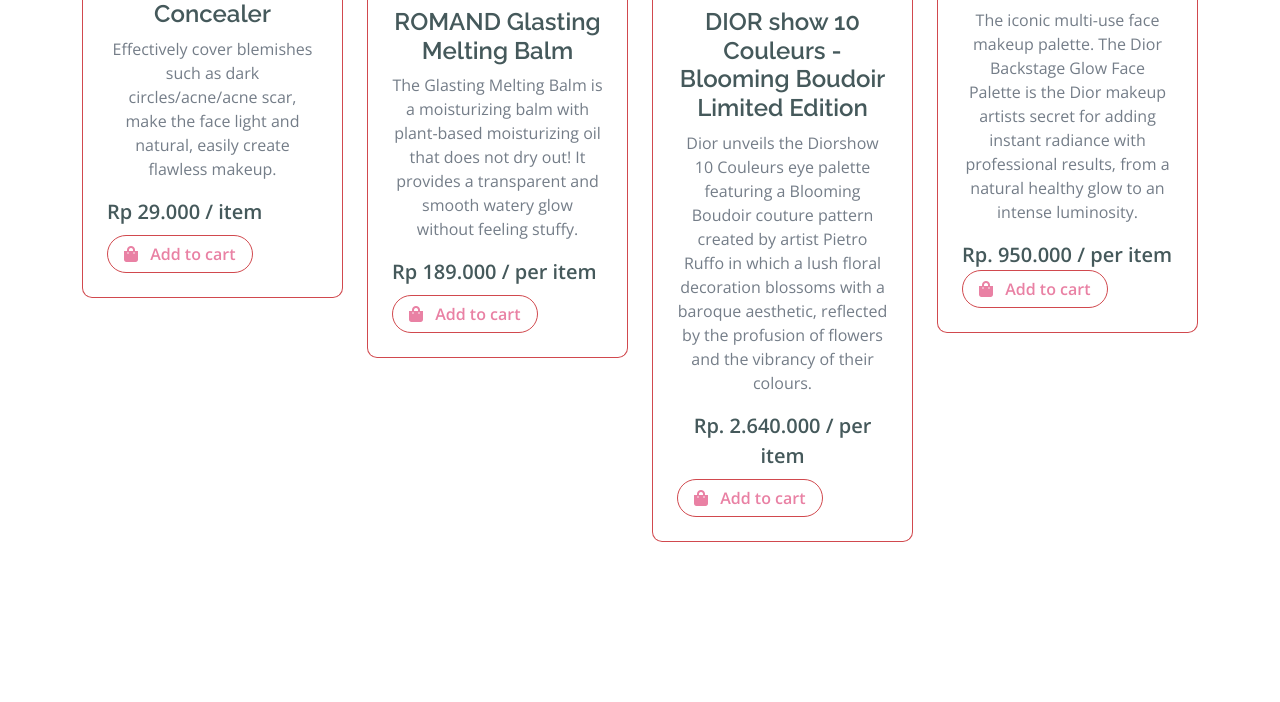
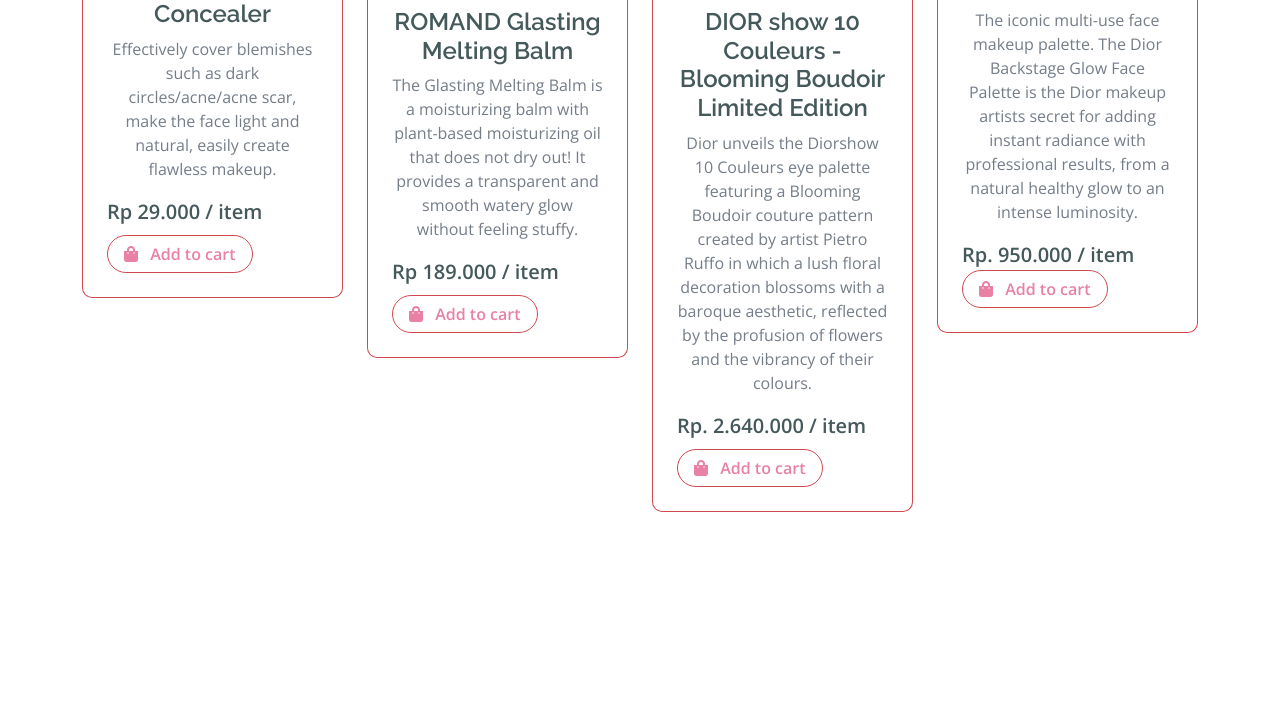
Before and after one commit to Zwelious/La-Beaute, a Laravel app: page / in a window 1280 px wide. Shown: the part 2296-2998 px from the top of the page. Run offline with Laravel 10, Linux system fonts and the light colour scheme; some libraries are stand-ins or nearby versions.

Commit message:
APDET LALALA
APDETING

```diff
--- a/resources/views/index.blade.php
+++ b/resources/views/index.blade.php
@@ -221,7 +221,7 @@
                                                 <h4>ROMAND Bare Water Cushion</h4>
                                                 <p>Long lasting cushion that perfectly hides your textured skin and even pores.</p>
                                                 <div class="d-flex justify-content-between flex-lg-wrap">
-                                                    <p class="text-dark fs-5 fw-bold mb-2">Rp 429.000 / per item</p>
+                                                    <p class="text-dark fs-5 fw-bold mb-2">Rp 429.000 / item</p>
                                                     <a href="#" class="btn border border-secondary rounded-pill px-3 text-primary"><i class="fa fa-shopping-bag me-2 text-primary"></i> Add to cart</a>
                                                 </div>
                                             </div>
@@ -253,7 +253,7 @@
                                                 <h4>ROMAND Glasting Melting Balm</h4>
                                                 <p>The Glasting Melting Balm is a moisturizing balm with plant-based moisturizing oil that does not dry out! It provides a transparent and smooth watery glow without feeling stuffy.</p>
                                                 <div class="d-flex justify-content-between flex-lg-wrap">
-                                                    <p class="text-dark fs-5 fw-bold mb-2">Rp 189.000 / per item</p>
+                                                    <p class="text-dark fs-5 fw-bold mb-2">Rp 189.000 / item</p>
                                                     <a href="#" class="btn border border-secondary rounded-pill px-3 text-primary"><i class="fa fa-shopping-bag me-2 text-primary"></i> Add to cart</a>
                                                 </div>
                                             </div>
@@ -269,7 +269,7 @@
                                                  <h4>DIOR show 10 Couleurs - Blooming Boudoir Limited Edition</h4>
                                                  <p>Dior unveils the Diorshow 10 Couleurs eye palette featuring a Blooming Boudoir couture pattern created by artist Pietro Ruffo in which a lush floral decoration blossoms with a baroque aesthetic, reflected by the profusion of flowers and the vibrancy of their colours.</p>
                                                  <div class="d-flex justify-content-between flex-lg-wrap">
-                                                     <p class="text-dark fs-5 fw-bold mb-2">Rp. 2.640.000 / per item</p>
+                                                     <p class="text-dark fs-5 fw-bold mb-2">Rp. 2.640.000 / item</p>
                                                      <a href="#" class="btn border border-secondary rounded-pill px-3 text-primary"><i class="fa fa-shopping-bag me-2 text-primary"></i> Add to cart</a>
                                                 </div>
                                             </div>
@@ -285,7 +285,7 @@
                                                 <h4>DIOR Backstage Glow Face Palette</h4>
                                                 <p>The iconic multi-use face makeup palette. The Dior Backstage Glow Face Palette is the Dior makeup artists secret for adding instant radiance with professional results, from a natural healthy glow to an intense luminosity.</p>
                                                 <div class="d-flex justify-content-between flex-lg-wrap">
-                                                    <p class="text-dark fs-5 fw-bold mb-0">Rp. 950.000 / per item</p>
+                                                    <p class="text-dark fs-5 fw-bold mb-0">Rp. 950.000 / item</p>
                                                     <a href="#" class="btn border border-secondary rounded-pill px-3 text-primary"><i class="fa fa-shopping-bag me-2 text-primary"></i> Add to cart</a>
                                                 </div>
                                             </div>
@@ -327,7 +327,7 @@
                             <h4>DIOR show 10 Couleurs - Blooming Boudoir Limited Edition</h4>
                             <p>Dior unveils the Diorshow 10 Couleurs eye palette featuring a Blooming Boudoir couture pattern created by artist Pietro Ruffo in which a lush floral decoration blossoms with a baroque aesthetic, reflected by the profusion of flowers and the vibrancy of their colours.</p>
                             <div class="d-flex justify-content-between flex-lg-wrap">
-                                <p class="text-dark fs-5 fw-bold mb-0">Rp. 2.640.000 / per item</p>
+                                <p class="text-dark fs-5 fw-bold mb-0">Rp. 2.640.000 / item</p>
                                 <a href="#" class="btn border border-secondary rounded-pill px-3 text-primary"><i class="fa fa-shopping-bag me-2 text-primary"></i> Add to cart</a>
                             </div>
                         </div>
@@ -360,15 +360,15 @@
                                     </div>
                                     <div class="col-md-6 col-lg-4 col-xl-3">
                                         <div class="rounded position-relative fruite-item">
-                                            <div class="fruite-img">
-                                                <img src="img/fruite-item-6.jpg" class="img-fluid w-100 rounded-top" alt="">
+                                        <div class="fruite-img">
+                                                <img src="img/romand-glasting.jpg" class="img-fluid w-100 rounded-top" alt="">
                                             </div>
-                                            <div class="text-white bg-secondary px-3 py-1 rounded position-absolute" style="top: 10px; left: 10px;">Fruits</div>
+                                            <div class="text-white bg-secondary px-3 py-1 rounded position-absolute" style="top: 10px; left: 10px;">Lips</div>
                                             <div class="p-4 border border-secondary border-top-0 rounded-bottom">
-                                                <h4>Apple</h4>
-                                                <p>Lorem ipsum dolor sit amet consectetur adipisicing elit sed do eiusmod te incididunt</p>
+                                                <h4>ROMAND Glasting Melting Balm</h4>
+                                                <p>The Glasting Melting Balm is a moisturizing balm with plant-based moisturizing oil that does not dry out! It provides a transparent and smooth watery glow without feeling stuffy.</p>
                                                 <div class="d-flex justify-content-between flex-lg-wrap">
-                                                    <p class="text-dark fs-5 fw-bold mb-0">$4.99 / kg</p>
+                                                    <p class="text-dark fs-5 fw-bold mb-2">Rp 189.000 / item</p>
                                                     <a href="#" class="btn border border-secondary rounded-pill px-3 text-primary"><i class="fa fa-shopping-bag me-2 text-primary"></i> Add to cart</a>
                                                 </div>
                                             </div>
@@ -393,7 +393,7 @@
                                                 <h4>ROMAND Bare Water Cushion</h4>
                                                 <p>Long lasting cushion that perfectly hides your textured skin and even pores.</p>
                                                 <div class="d-flex justify-content-between flex-lg-wrap">
-                                                    <p class="text-dark fs-5 fw-bold mb-2">Rp 429.000 / per item</p>
+                                                    <p class="text-dark fs-5 fw-bold mb-2">Rp 429.000 / item</p>
                                                     <a href="#" class="btn border border-secondary rounded-pill px-3 text-primary"><i class="fa fa-shopping-bag me-2 text-primary"></i> Add to cart</a>
                                                 </div>
                                             </div>
@@ -409,7 +409,7 @@
                                                 <h4>DIOR Backstage Glow Face Palette</h4>
                                                 <p>The iconic multi-use face makeup palette. The Dior Backstage Glow Face Palette is the Dior makeup artists secret for adding instant radiance with professional results, from a natural healthy glow to an intense luminosity.</p>
                                                 <div class="d-flex justify-content-between flex-lg-wrap">
-                                                    <p class="text-dark fs-5 fw-bold mb-0">Rp. 950.000 / per item</p>
+                                                    <p class="text-dark fs-5 fw-bold mb-0">Rp. 950.000 / item</p>
                                                     <a href="#" class="btn border border-secondary rounded-pill px-3 text-primary"><i class="fa fa-shopping-bag me-2 text-primary"></i> Add to cart</a>
                                                 </div>
                                             </div>
--- a/resources/views/wishlist.blade.php
+++ b/resources/views/wishlist.blade.php
@@ -52,7 +52,7 @@
               </div>
               <div class="col-lg-2 col-sm-6 col-6">
                 <div class="">
-                  <text class="h6">Rp 199.000 / per item</text> <br />
+                  <text class="h6">Rp 199.000 / item</text> <br />
                 </div>
               </div>
               <div class="col-lg col-sm-6 d-flex justify-content-sm-center justify-content-md-start justify-content-lg-center justify-content-xl-end mb-2">
@@ -77,7 +77,7 @@
               </div>
               <div class="col-lg-2 col-sm-6 col-6">
                 <div class="">
-                  <text class="h6">Rp 229.000 / per item</text> <br />
+                  <text class="h6">Rp 229.000 / item</text> <br />
                 </div>
               </div>
               <div class="col-lg col-sm-6 d-flex justify-content-sm-center justify-content-md-start justify-content-lg-center justify-content-xl-end mb-2">
@@ -102,7 +102,7 @@
               </div>
               <div class="col-lg-2 col-sm-6 col-6">
                 <div class="">
-                <text class="h6">Rp 229.000 / per item</text> <br />
+                <text class="h6">Rp 229.000 / item</text> <br />
                 </div>
               </div>
               <div class="col-lg col-sm-6 d-flex justify-content-sm-center justify-content-md-start justify-content-lg-center justify-content-xl-end mb-2">
```
Also changed, not shown: resources/views/shop.blade.php (+5 -5 lines).
